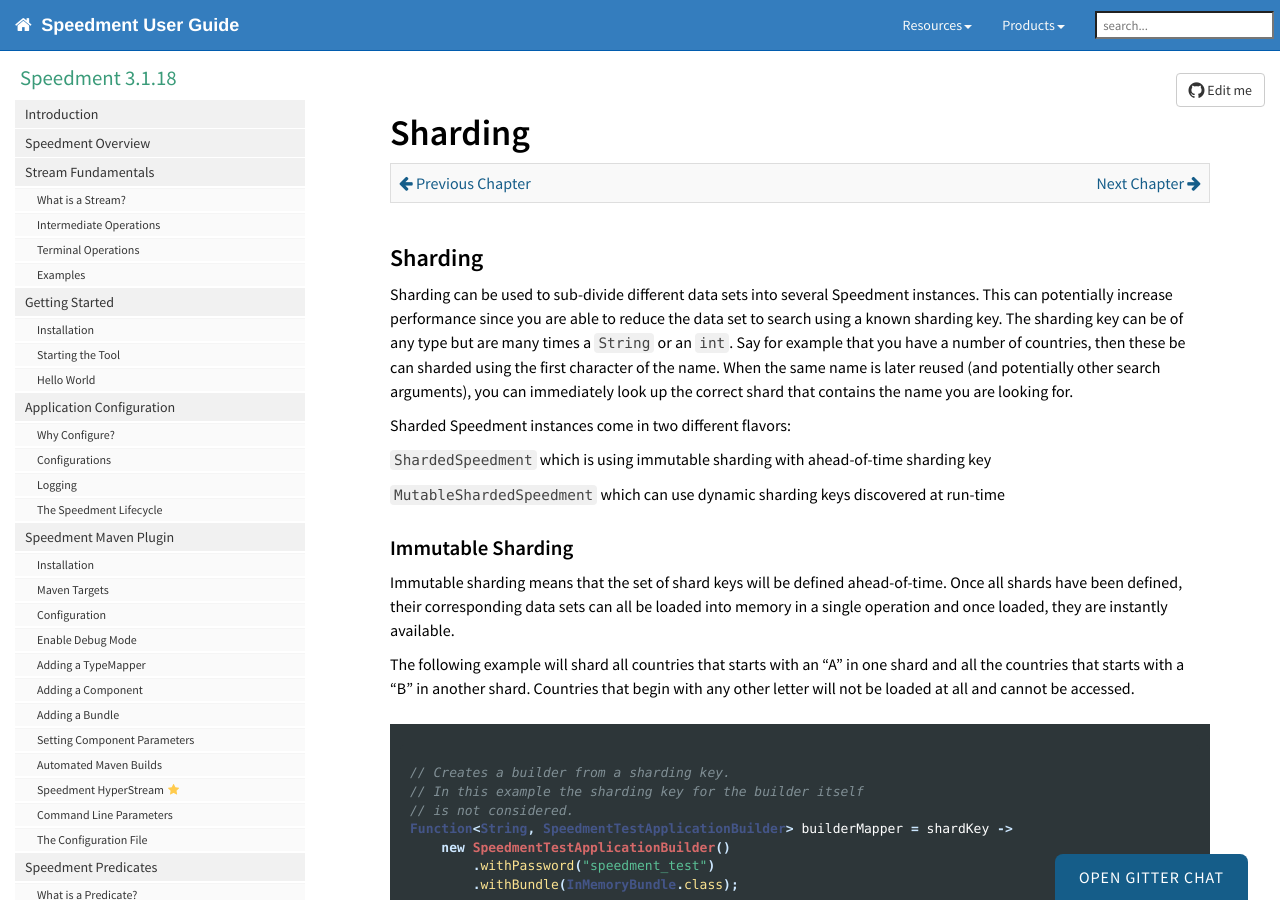
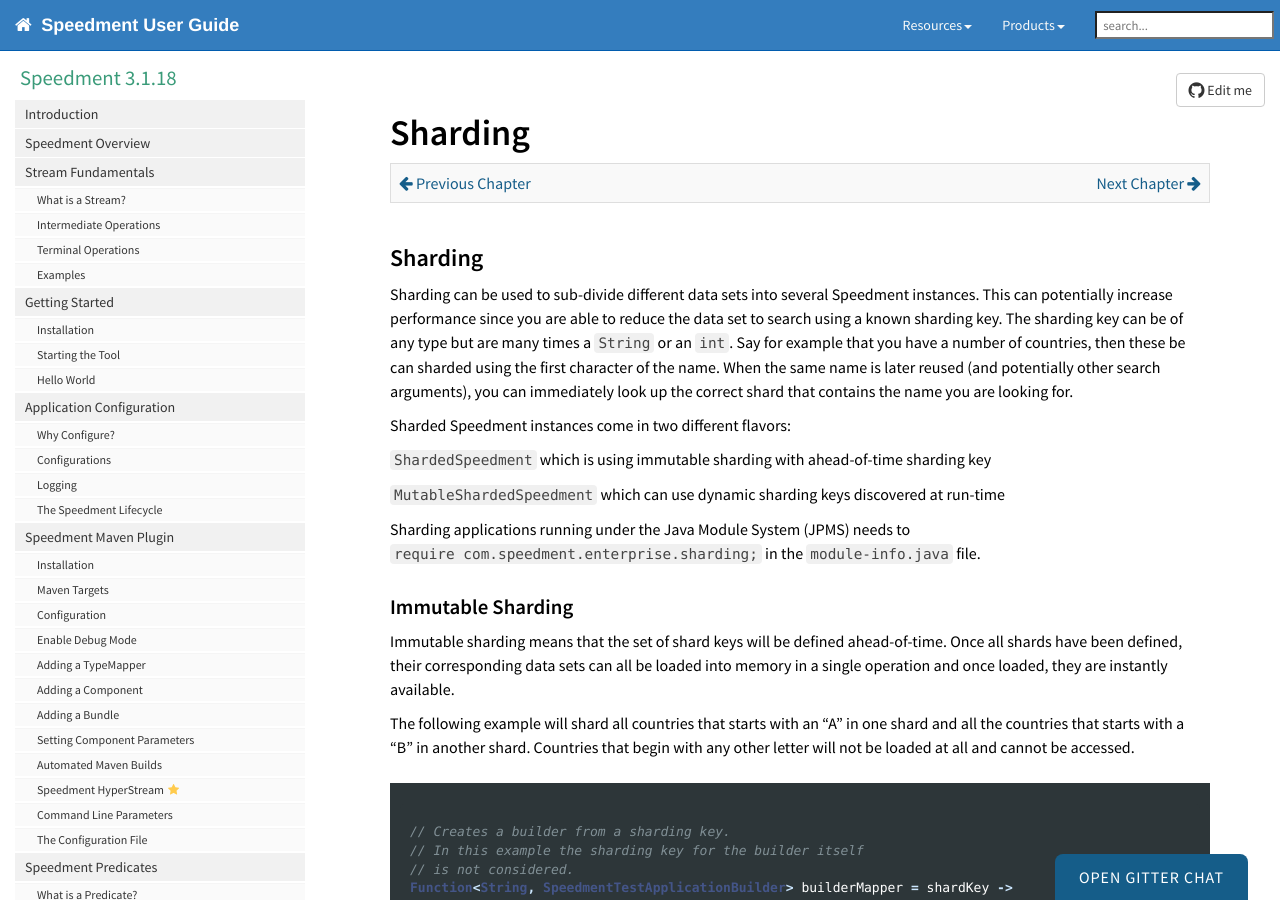
Before and after one commit to speedment/speedment-doc, a Jekyll site: the page built from pages/sharding.md, in a window 1280 px wide and 900 px high. Built offline with Jekyll 4.4.1, drawn with Linux system fonts in a browser that asks for light colours; nearby versions of some CDN libraries; comment, search, counter and statistics services are not loaded.

Commit message:
sharding: Add JPMS info

```diff
--- a/pages/sharding.md
+++ b/pages/sharding.md
@@ -20,6 +20,9 @@
 `ShardedSpeedment` which is using immutable sharding with ahead-of-time sharding key
 
 `MutableShardedSpeedment` which can use dynamic sharding keys discovered at run-time
+
+Sharding applications running under the Java Module System (JPMS) needs to `require com.speedment.enterprise.sharding;` in the `module-info.java` file.
+
 
 ### Immutable Sharding
 Immutable sharding means that the set of shard keys will be defined ahead-of-time. Once all shards have been defined, their corresponding data sets can all
```
